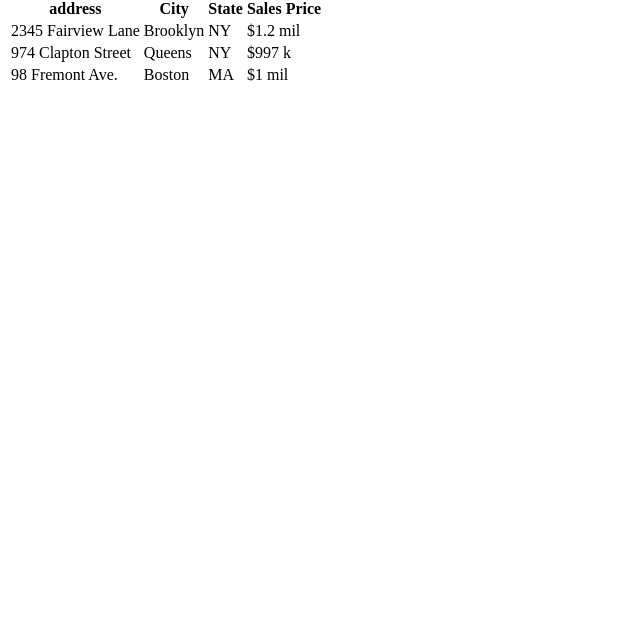
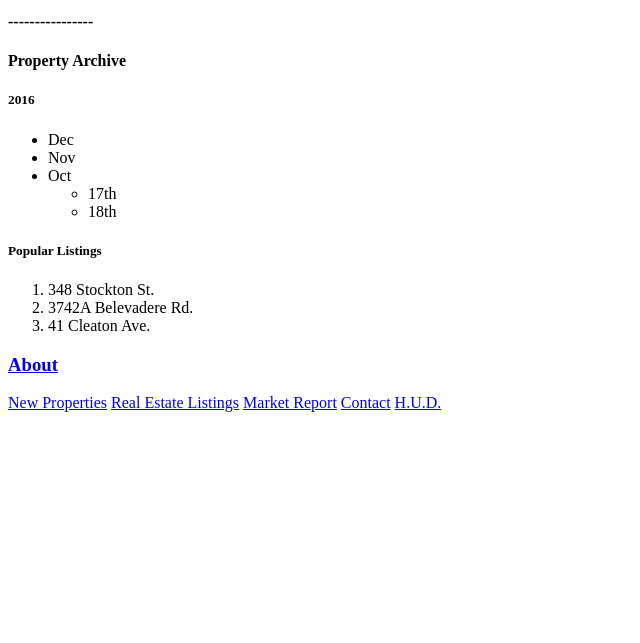
Before and after one commit to JuanGongora/exceptional-realty, a plain HTML site: page real-estate-listings.html in a window 1280 px wide. Shown: the part 157-800 px from the top of the page, without its empty margins (0-640 px from the left). Drawn offline with Linux system fonts and the light colour scheme.

Commit message:
Added a bunch of content to all indexes

```diff
--- a/real-estate-listings.html
+++ b/real-estate-listings.html
@@ -1,3 +1,4 @@
+<!doctype html>
 <html lang="en"><head>
     <meta charset="UTF-8">
     <title>Exceptional Realty Group - Luxury Homes - Real Estate Listings</title>
@@ -6,21 +7,40 @@
   <h1>Exceptional</h1>
   <h2>Realty Group</h2>
   <h3>Real Estate Listings</h3>
+  <h4>----------------</h4>
+  <h4>Property Archive</h4>
+  <h5>2016</h5>
+  <!-- Unordered Lists -->
 
-  <table>
-      <tbody><tr>
-        <th>address</th><th>City</th><th>State</th><th>Sales Price</th>
-      </tr>
-      <tr>
-        <td>2345 Fairview Lane</td><td>Brooklyn</td><td>NY</td><td>$1.2 mil</td>
-      </tr>
-      <tr>
-        <td>974 Clapton Street</td><td>Queens</td><td>NY</td><td>$997 k</td>
-      </tr>
-      <tr>
-        <td>98 Fremont Ave.</td><td>Boston</td><td>MA</td><td>$1 mil</td>
-      </tr>
-  </tbody></table>
+  <ul>
+    <li>Dec</li>
+    <li>Nov</li>
+    <li>Oct</li>
+    <ul>
+      <li>17th</li>
+      <li>18th</li>
+    </ul>
+  </ul>
 
+  <h5>Popular Listings</h5>
+  <!-- Ordered List -->
+  <ol>
+    <li>348 Stockton St.</li>
+    <li>3742A Belevadere Rd.</li>
+    <li>41 Cleaton Ave.</li>
+  </ol>
 
-</body></html>
+  <!-- links -->
+  <h3><a href="index.html">About</a></h3>
+  <a href="new-properties.html">New Properties</a>
+  <a href="real-estate-listings.html">Real Estate Listings</a>
+  <a href="market-report.html">Market Report</a>
+  <a href="contact.html">Contact</a>
+  <!-- The above links are paths relative to local files
+       Below is a link that is relative to an external source that
+       is not part of our site.
+       target="_blank" opens a new tab to the link so that you don't leave your site.
+  -->
+  <a href="http://portal.hud.gov/hudportal/HUD" target="_blank">H.U.D.</a>
+</body>
+</html>
```
Also changed, not shown: contact.html (+25 -0 lines), index.html (+66 -3 lines), market-report.html (+15 -17 lines), new-properties.html (+47 -0 lines).
